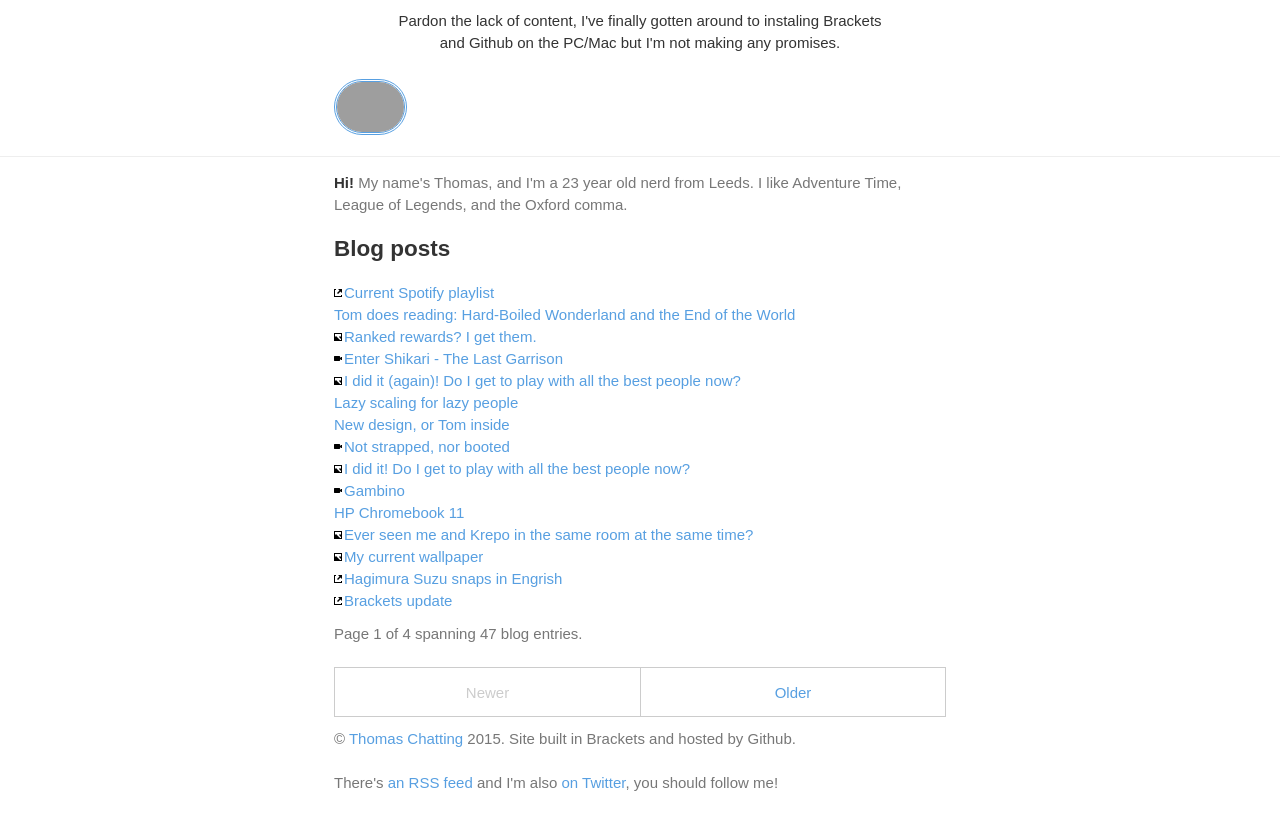
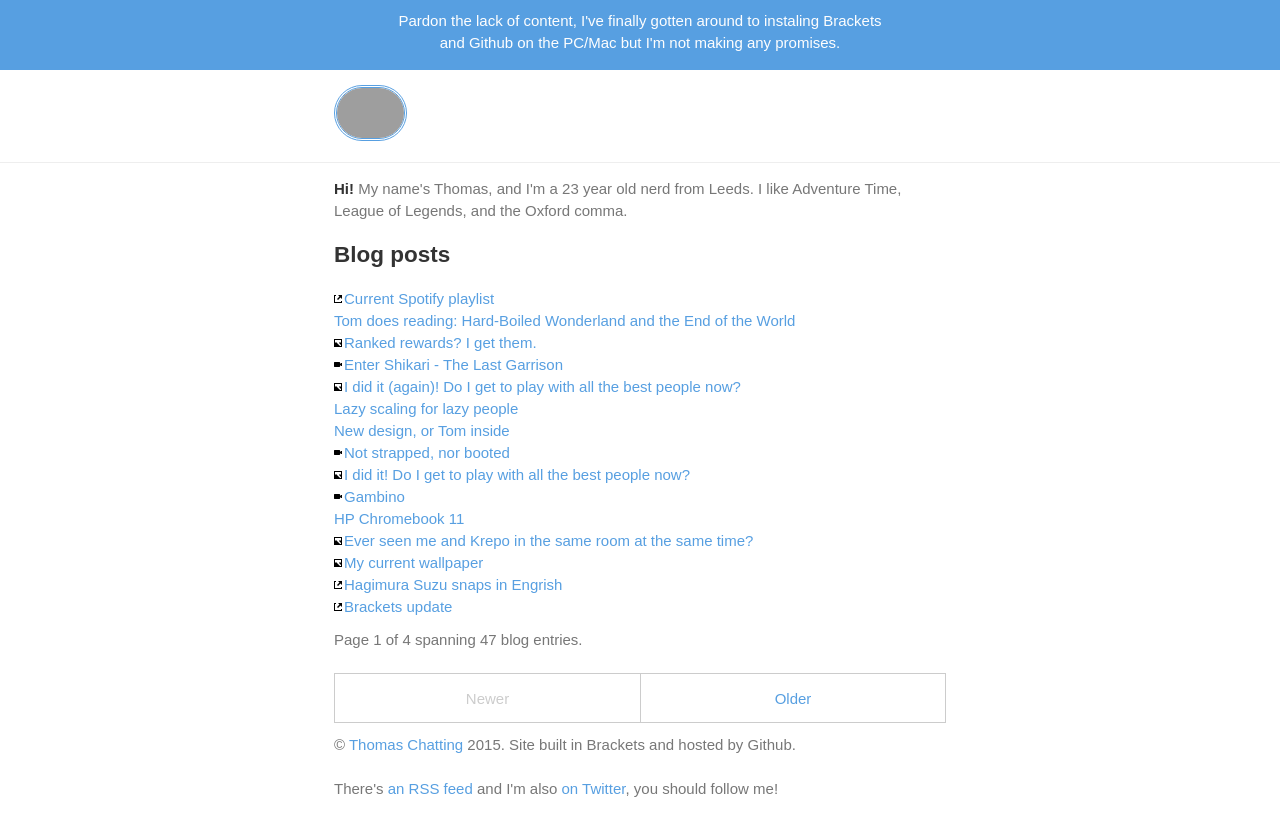
Before and after one commit to tomchatting/tomchatting.github.io, a Jekyll site: the page built from index.html, in a window 1280 px wide. Shown: the top 836 px of the page. Built offline with Jekyll 4.4.1, drawn with Linux system fonts in a browser that asks for light colours; some web fonts are replaced; the list of posts is cut into pages by our own code; grey boxes are pictures that could not be loaded.

Commit message:
Update main.big.css

```diff
--- a/css/main.big.css
+++ b/css/main.big.css
@@ -9,10 +9,10 @@ html {
     color: #333;
 }
 header {
-    background: rgb(238, 238, 238)/*#579fe1;*/
+    background: #579fe1;
     min-height: 50px;
     text-align: center;
-    color: #333;
+    color: #fefefe;
     padding: 10px;
     margin-bottom: 15px;
 }
```
